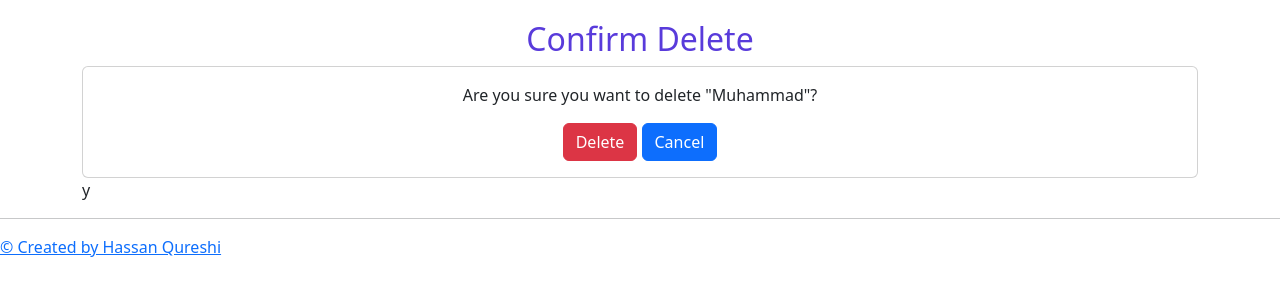
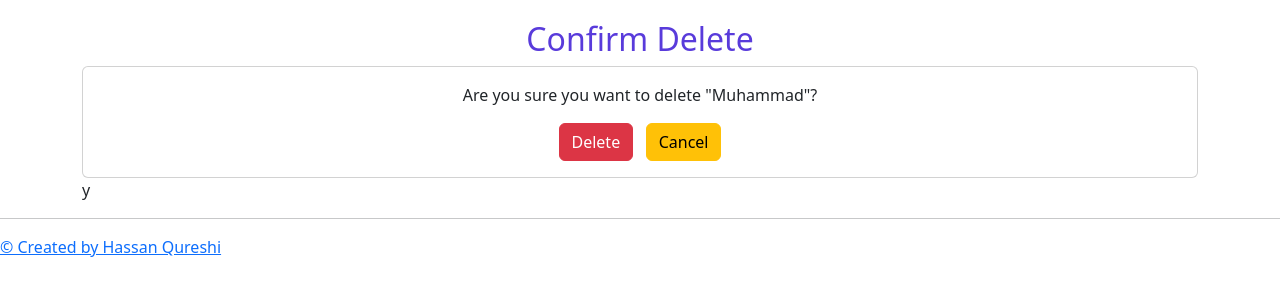
Before and after one commit to qureshi-hassanahmed/hassan_qureshi, a Django app: page /contacts/2/delete/ in a window 1280 px wide. Shown: the top 300 px of the page. Run offline with Django 4.2, Linux system fonts and the light colour scheme; data comes from the database, SQL or seed files in the repository; both versions use the stored data as it was after the commit.

Commit message:
ui fixes button color

```diff
--- a/contacts/templates/contacts/contact_confirm_delete.html
+++ b/contacts/templates/contacts/contact_confirm_delete.html
@@ -22,7 +22,8 @@
             <a href="{% url 'contact_list' %}">Cancel</a> {% endcomment %}
             <p class="card-text">Are you sure you want to delete "{{ contact.name }}"?</p>
             <button type="submit" class="btn btn-danger">Delete</button>
-            <a href="{% url 'contact_list' %}" class="btn btn-primary">Cancel</a>
+            &nbsp;
+            <a href="{% url 'contact_list' %}" class="btn btn-warning">Cancel</a>
         </form>
         {% comment %} <p class="card-text">This is a wider card with supporting text and below as a natural lead-in to the additional content. This content</p> {% endcomment %}
     </div>
--- a/contacts/templates/contacts/contact_list.html
+++ b/contacts/templates/contacts/contact_list.html
@@ -15,6 +15,7 @@
     </button> {% endcomment %}
     <button type="button" class="btn btn-success">
         <i class="bi bi-person-plus"></i>
+        &nbsp;
         Create A New Contact
     </button>
     <br>
```
Also changed, not shown: db.sqlite3.
